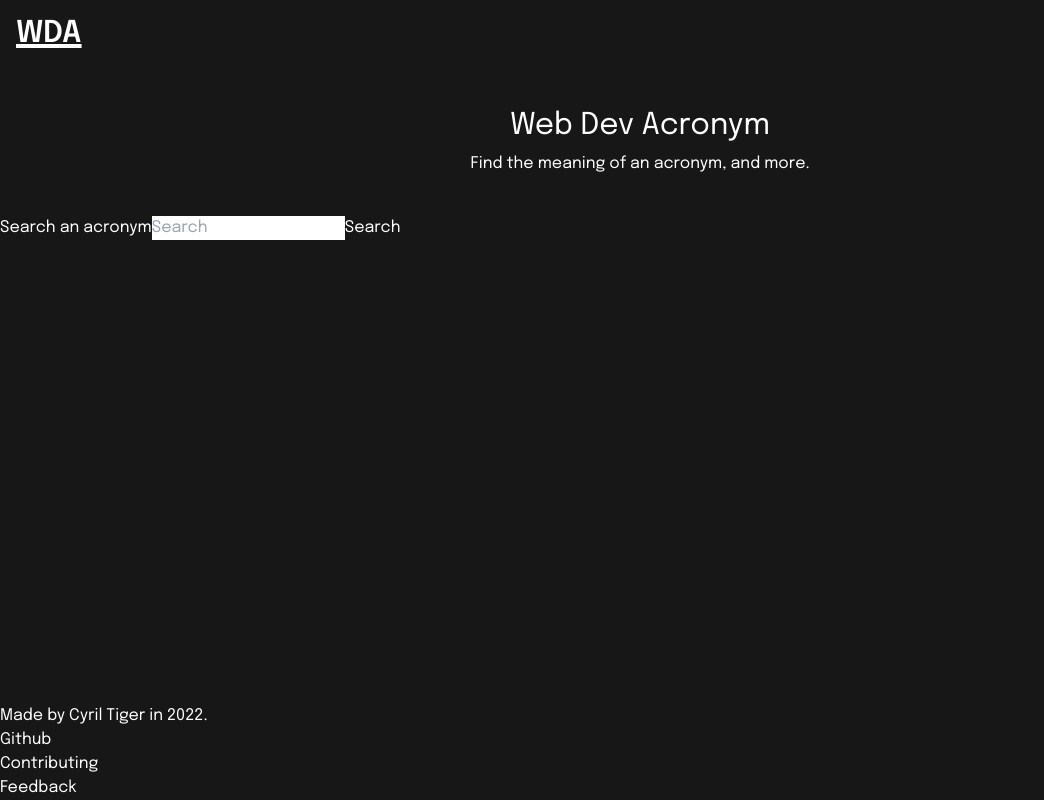
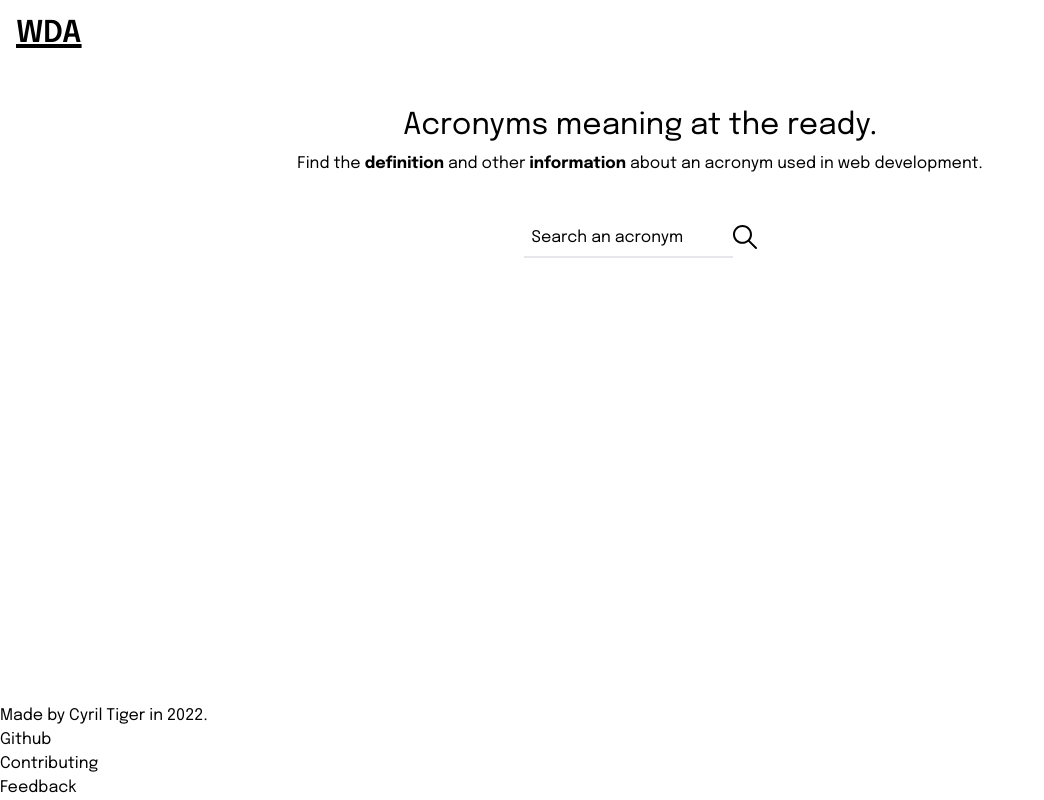
Before and after one commit to Allandrow/web-dev-acronyms, a React (Vite) app: page / in a window 1280 px wide. Shown: the whole page, without its empty margins (0-1044 px from the left). Built offline with nearby package versions, Linux system fonts and the light colour scheme.

Commit message:
:lipstick: Style Home

```diff
--- a/src/layout/Layout.tsx
+++ b/src/layout/Layout.tsx
@@ -5,7 +5,7 @@ import { Footer, Header } from '@common';
 
 function Layout() {
   return (
-    <div className="bg-neutral-900 h-screen text-white flex flex-col">
+    <div className="h-screen flex flex-col max-w-7xl m-auto">
       <ErrorQueryBoundary>
         <Suspense fallback={<h2>Loading…</h2>}>
           <Header />
--- a/src/modules/home/components/Form.tsx
+++ b/src/modules/home/components/Form.tsx
@@ -1,9 +1,9 @@
 import { FormEvent, SyntheticEvent, useState } from 'react';
 import { useNavigate } from 'react-router-dom';
+import SearchIcon from './assets/search.svg';
 
 function Form() {
   const [searchTerm, setSearchTerm] = useState('');
-
   const navigate = useNavigate();
 
   const handleChange = (e: FormEvent<HTMLInputElement>) => {
@@ -16,20 +16,29 @@ function Form() {
   };
 
   return (
-    <form>
-      <label htmlFor="acronymSearch">
-        <span>Search an acronym</span>
+    <form className="flex justify-center">
+      <label htmlFor="acronymSearch" className="relative">
         <input
           type="text"
           id="acronymSearch"
+          placeholder="Search an acronym"
           name="acronymSearch"
-          placeholder="Search"
           autoComplete="acronyms"
           onChange={handleChange}
+          className="peer border-b-2 placeholder-transparent p-2 focus:border-b-amber-600 outline-none"
         />
+        <span
+          className="absolute left-2 -top-6 text-sm peer-placeholder-shown:top-2.5 peer-placeholder-shown:text-base
+          transition-all peer-focus:left-2 peer-focus:-top-6 peer-focus:text-sm cursor-pointer">
+          Search an acronym
+        </span>
       </label>
-      <button type="submit" onClick={handleSubmit}>
-        Search
+      <button
+        type="submit"
+        onClick={handleSubmit}
+        disabled={searchTerm.trim().length === 0}
+        className="">
+        <img src={SearchIcon} alt="Search" className="w-6 h-6 cursor-pointer" />
       </button>
     </form>
   );
--- a/src/modules/home/components/Hero.tsx
+++ b/src/modules/home/components/Hero.tsx
@@ -1,8 +1,12 @@
 function Hero() {
   return (
     <section className="py-10 px-4 grid gap-2">
-      <h2 className="text-3xl text-center">Web Dev Acronym</h2>
-      <p className="text-center">Find the meaning of an acronym, and more.</p>
+      <h2 className="text-3xl text-center">Acronyms meaning at the ready.</h2>
+      <p className="text-center">
+        Find the <span className="font-bold">definition</span> and other{' '}
+        <span className="font-bold">information</span> about an acronym used in
+        web development.
+      </p>
     </section>
   );
 }
```
Also changed, not shown: src/modules/home/components/assets/search.svg (added).
